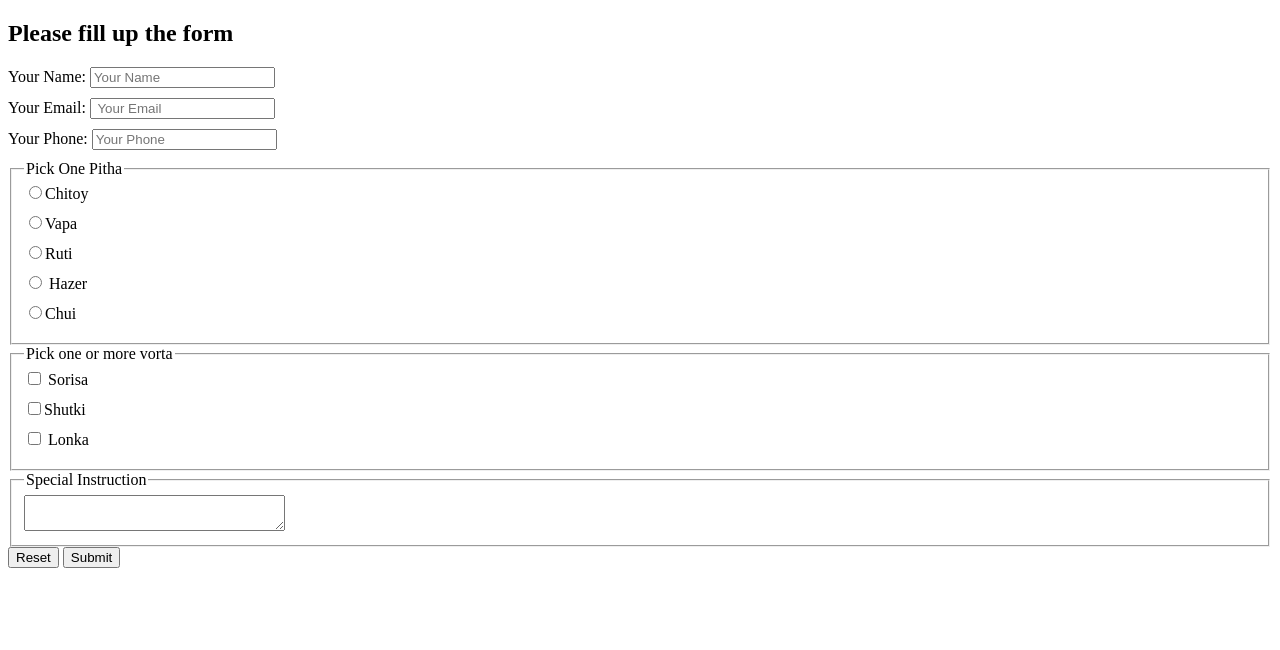
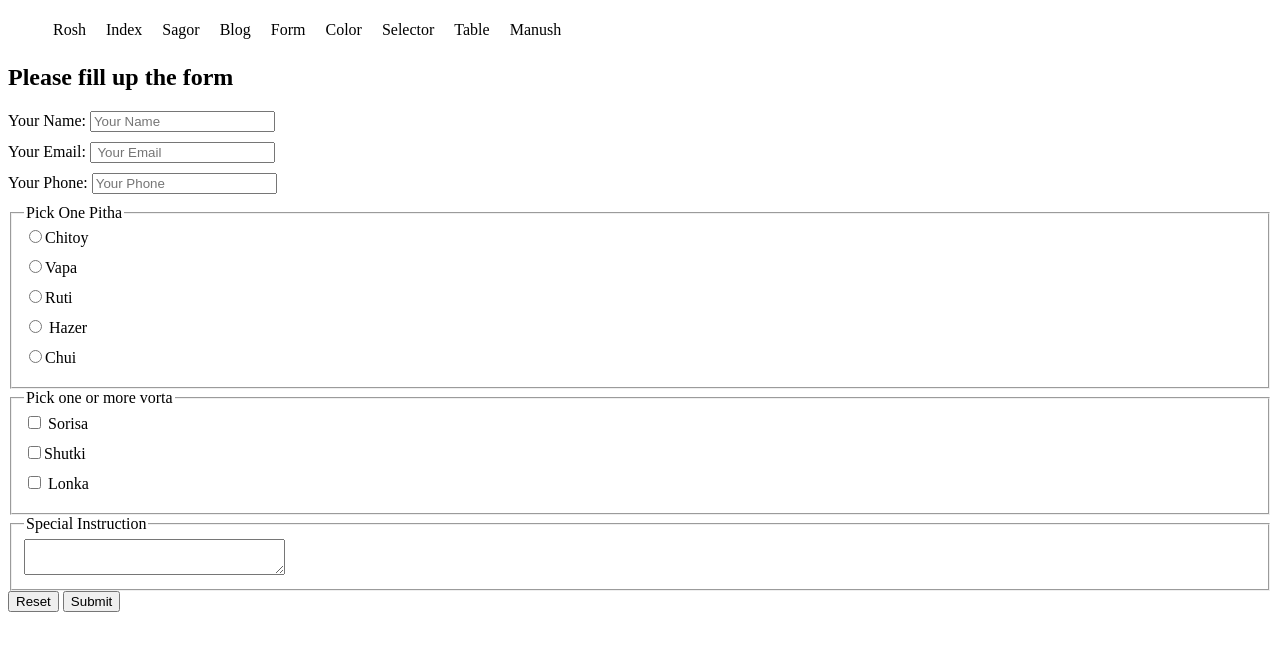
Before and after one commit to Sagor8S/my-love-me-end, a plain HTML site: page manush.html in a window 1280 px wide. Drawn offline with Linux system fonts and the light colour scheme; files that its build step writes are made by us from their sources.

Commit message:
is lossd as

```diff
--- a/manush.html
+++ b/manush.html
@@ -4,6 +4,8 @@
     <meta charset="UTF-8">
     <meta name="viewport" content="width=device-width, initial-scale=1.0">
     <title>Pitha ghor</title>
+    <link rel="stylesheet" href="style.css">
+    <link rel="stylesheet" href="styles/nav.css">
     <style>
         label{
     display: block;
@@ -12,6 +14,21 @@
     </style>
 </head>
 <body>
+    <header>
+        <nav>
+            <ul>
+                <li><a href="rosh.html">Rosh</a></li>
+                <li><a href="index.html">Index</a></li>
+                <li><a href="sagor.html">Sagor</a></li>
+                <li><a href="blog.html">Blog</a></li>
+                <li><a href="form.html">Form</a></li>
+                <li><a href="color.html">Color</a></li>
+                <li><a href="selectors.html">Selector</a></li>
+                <li><a href="table.html">Table</a></li>
+                <li><a href="manush.html">Manush</a></li>
+            </ul>
+        </nav>
+    </header>
     <header>
         <main>
             <section>
--- /dev/null
+++ b/styles/nav.css
@@ -0,0 +1,16 @@
+nav > ul{
+    display: flex;
+}
+
+nav li{
+    list-style: none;
+    margin-right: 10px;
+    padding:5px;
+}
+nav li:hover{
+    background-color: lightgray;
+}
+nav li a{
+    text-decoration: none;
+    color: black;
+}
--- /dev/null
+++ b/styles/style.css
@@ -0,0 +1,5 @@
+
+footer{
+    text-align: center;
+    margin-top: 30px;
+}
```
Also changed, not shown: blog.html (+12 -5 lines), color.html (+16 -0 lines), form.html (+16 -0 lines), index.html (+16 -0 lines), rosh.html (+16 -0 lines), sagor.html (+16 -0 lines), selectors.html (+16 -0 lines), table.html (+13 -1 lines), assets/media/images/geat.png (added).
